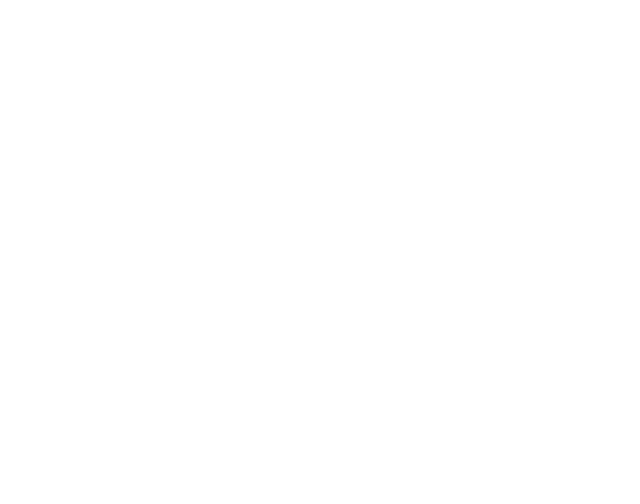
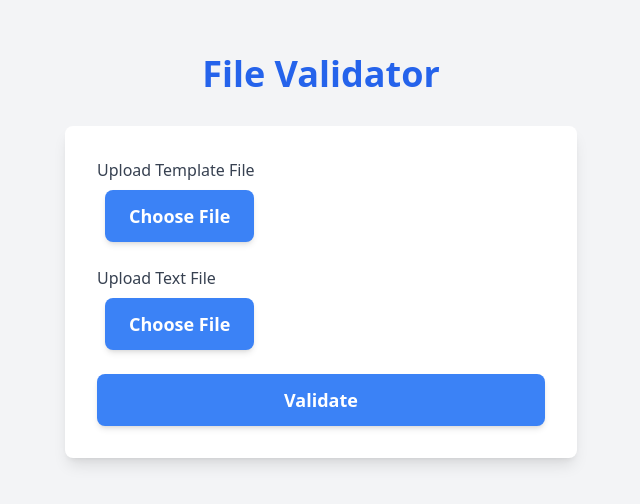
Before and after one commit to Tanmay4669/FileValidatorUI-Semicolons, a React (Create React App) app in the folder file-validator-ui/: page / in a window 1280 px wide. Shown: the part 144-648 px from the top of the page, without its empty margins (319-959 px from the left). Built offline with nearby package versions, Linux system fonts and the light colour scheme.

Commit message:
Added Basic Structure for Form, Result

```diff
--- a/file-validator-ui/src/App.js
+++ b/file-validator-ui/src/App.js
@@ -1,5 +1,55 @@
+import React from "react";
+import UploadForm from "./file-validaton/UploadForm";
+
 function App() {
-  return <div className="App"></div>;
+  const handleValidate = (templateFile, textFile) => {
+    // Your validation logic goes here
+    // Return a promise with the validation result
+    return new Promise((resolve, reject) => {
+      // Simulated validation result for demonstration
+      const validationResult = {
+        status: "success",
+        errors: [
+          {
+            columnName: "DATE",
+            format: "It should follow {MM-DD-YYYY} format.",
+            expectedFormat: "{MM-DD-YYYY}",
+            value: "01-02-12344",
+            lineNo: 2,
+          },
+          {
+            columnName: "GENDER",
+            format:
+              "It should be from [male|female|other|Preferred not to say]",
+            expectedFormat: "[male|female|other|Preferred not to say]",
+            value: "females",
+            lineNo: 3,
+          },
+        ],
+        dataFileContent:
+          "SSN:123-11-1234\r\nDATE:01-02-12344\r\nGENDER:females",
+        errorDetails: {
+          DATE: {
+            2: "01-02-12344",
+          },
+          GENDER: {
+            3: "females",
+          },
+        },
+      };
+
+      // Simulating an asynchronous operation
+      setTimeout(() => {
+        resolve(validationResult);
+      }, 1000);
+    });
+  };
+
+  return (
+    <div className="App">
+      <UploadForm onValidate={handleValidate} />
+    </div>
+  );
 }
 
 export default App;
--- /dev/null
+++ b/file-validator-ui/src/file-validaton/Result.js
@@ -0,0 +1,61 @@
+import React, { useState } from "react";
+
+function Result({ validationResult }) {
+  const [editedErrors, setEditedErrors] = useState({});
+
+  const handleInputChange = (fieldName, lineNo, value) => {
+    setEditedErrors({
+      ...editedErrors,
+      [`${fieldName}-${lineNo}`]: value,
+    });
+  };
+
+  return (
+    <div className=" mt-20 bg-white p-8 rounded-lg shadow-lg max-w-6xl w-full">
+      <h2 className="text-2xl font-bold mb-4 text-blue-600">
+        Validation Result
+      </h2>
+      {validationResult && (
+        <div>
+          {validationResult.status === "failed" ? (
+            <div>
+              <h3 className="text-red-500 mb-2">Errors Found:</h3>
+              {validationResult.errors.map((error, index) => (
+                <div key={index} className="mb-4">
+                  <p className="font-bold">{error.columnName}</p>
+                  <p className="text-gray-600">
+                    Expected Format: {error.expectedFormat}
+                  </p>
+                  <div className="flex items-center mt-2">
+                    <input
+                      type="text"
+                      value={
+                        editedErrors[`${error.columnName}-${error.lineNo}`] ||
+                        error.value
+                      }
+                      className="border rounded px-3 py-2 mr-2"
+                      onChange={(e) =>
+                        handleInputChange(
+                          error.columnName,
+                          error.lineNo,
+                          e.target.value
+                        )
+                      }
+                    />
+                    <button className="bg-blue-500 hover:bg-blue-600 transition-colors duration-300 text-white font-bold py-2 px-4 rounded">
+                      Save
+                    </button>
+                  </div>
+                </div>
+              ))}
+            </div>
+          ) : (
+            <p className="text-green-500">No errors found in the file.</p>
+          )}
+        </div>
+      )}
+    </div>
+  );
+}
+
+export default Result;
--- /dev/null
+++ b/file-validator-ui/src/file-validaton/UploadForm.js
@@ -0,0 +1,92 @@
+import React, { useState } from "react";
+import Result from "./Result";
+
+function UploadForm({ onValidate }) {
+  const [templateFile, setTemplateFile] = useState(null);
+  const [textFile, setTextFile] = useState(null);
+  const [validationResult, setValidationResult] = useState(null); // State to manage validation result
+
+  const handleTemplateFileChange = (e) => {
+    const file = e.target.files[0];
+    setTemplateFile(file);
+  };
+
+  const handleTextFileChange = (e) => {
+    const file = e.target.files[0];
+    setTextFile(file);
+  };
+
+  const handleValidate = () => {
+    // Pass files to the parent component for validation
+    // onValidate(templateFile, textFile);
+    onValidate(templateFile, textFile).then((result) => {
+      setValidationResult(result); // Update state with validation result
+    });
+  };
+
+  return (
+    <div className="min-h-screen flex flex-col items-center justify-center bg-gray-100">
+      <h1 className="text-4xl font-bold mb-8 text-blue-600">File Validator</h1>
+      <div className="bg-white p-8 rounded-lg shadow-lg max-w-lg w-full">
+        <div className="flex flex-col space-y-6">
+          <div className="flex flex-col space-y-2">
+            <label htmlFor="templateFile" className="text-gray-700">
+              Upload Template File
+            </label>
+            <div className="flex items-center space-x-2">
+              <input
+                type="file"
+                id="templateFile"
+                className="hidden"
+                onChange={handleTemplateFileChange}
+              />
+              <label
+                htmlFor="templateFile"
+                className="bg-blue-500 hover:bg-blue-600 transition-colors duration-300 cursor-pointer rounded-lg px-6 py-3 text-white text-lg font-semibold shadow-md"
+              >
+                Choose File
+              </label>
+              {templateFile && (
+                <span className="text-sm text-gray-500">
+                  {templateFile.name}
+                </span>
+              )}
+            </div>
+          </div>
+          <div className="flex flex-col space-y-2">
+            <label htmlFor="textFile" className="text-gray-700">
+              Upload Text File
+            </label>
+            <div className="flex items-center space-x-2">
+              <input
+                type="file"
+                id="textFile"
+                className="hidden"
+                onChange={handleTextFileChange}
+              />
+              <label
+                htmlFor="textFile"
+                className="bg-blue-500 hover:bg-blue-600 transition-colors duration-300 cursor-pointer rounded-lg px-6 py-3 text-white text-lg font-semibold shadow-md"
+              >
+                Choose File
+              </label>
+              {textFile && (
+                <span className="text-sm text-gray-500">{textFile.name}</span>
+              )}
+            </div>
+          </div>
+          <button
+            className="bg-blue-500 hover:bg-blue-600 transition-colors duration-300 text-white font-bold py-3 px-6 rounded-lg shadow-md text-lg"
+            onClick={handleValidate}
+          >
+            Validate
+          </button>
+        </div>
+      </div>
+      {validationResult && <Result validationResult={validationResult} />}{" "}
+      {/* Render Result component only when there are validation results */}
+    </div>
+  );
+}
+
+export default UploadForm;
```
